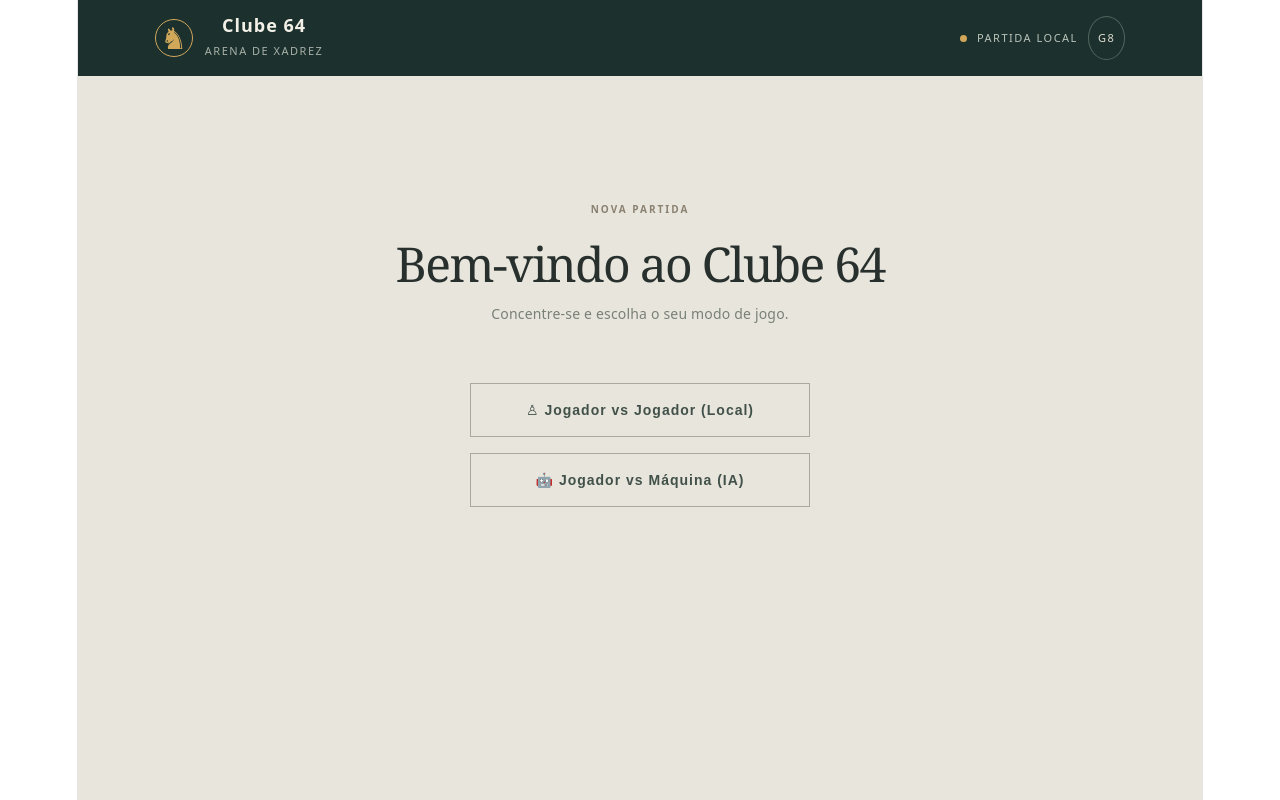
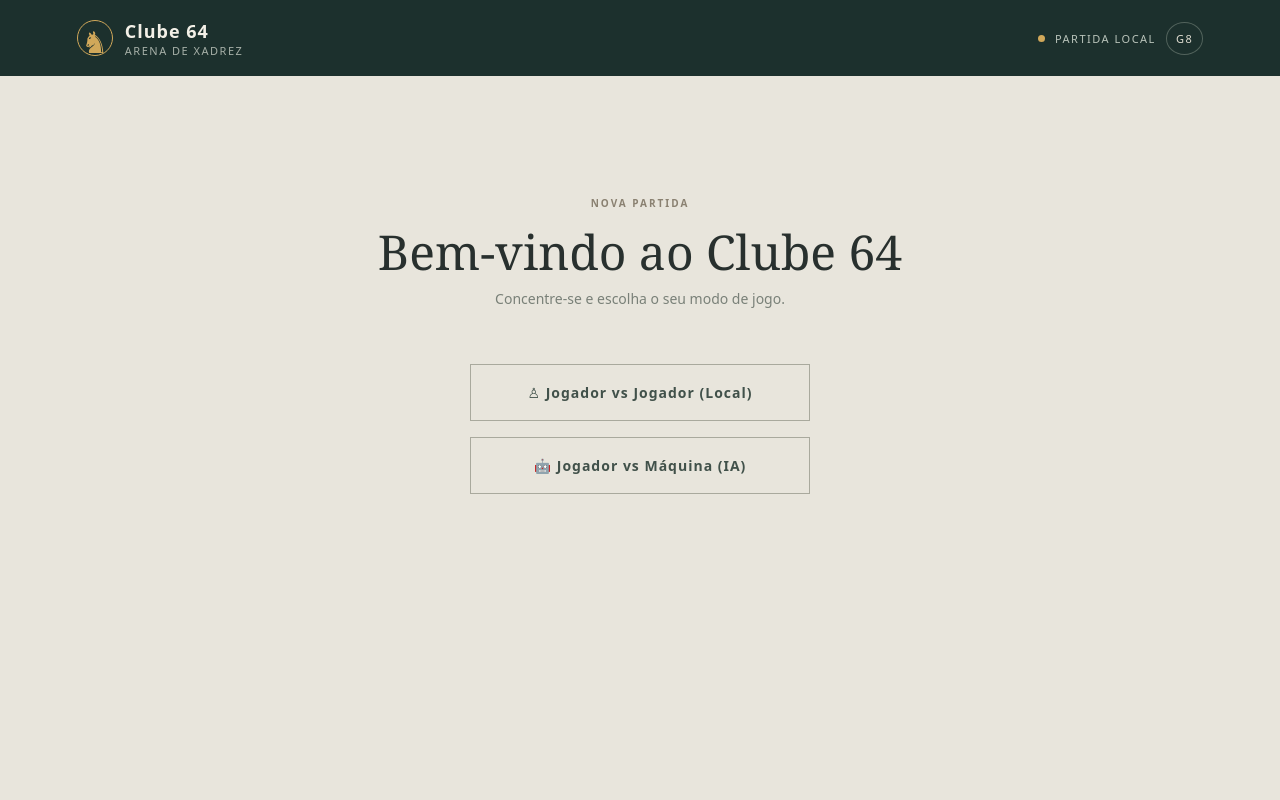
Before and after one commit to ES2-Chess-Game/chess-frontend, a React (Vite) app: page / in a window 1280 px wide. Built offline with nearby package versions, Linux system fonts and the light colour scheme.

Commit message:
fix: corrige a folha de estilos global
O bloco de mídia incompleto e os estilos do template do Vite interferiam na folha do jogo. Substitui a base por um reset válido, sem largura fixa nem tema automático.

```diff
--- a/src/index.css
+++ b/src/index.css
@@ -1,104 +1,26 @@
 :root {
-  --text: #6b6375;
-  --text-h: #08060d;
-  --bg: #fff;
-  --border: #e5e4e7;
-  --code-bg: #f4f3ec;
-  --accent: #aa3bff;
-  --accent-bg: rgba(170, 59, 255, 0.1);
-  --accent-border: rgba(170, 59, 255, 0.5);
-  --social-bg: rgba(244, 243, 236, 0.5);
-  --shadow:
-    rgba(0, 0, 0, 0.1) 0 10px 15px -3px, rgba(0, 0, 0, 0.05) 0 4px 6px -2px;
-
-  --sans: system-ui, 'Segoe UI', Roboto, sans-serif;
-  --heading: system-ui, 'Segoe UI', Roboto, sans-serif;
-  --mono: ui-monospace, Consolas, monospace;
-
-  font: 18px/145% var(--sans);
-  letter-spacing: 0.18px;
-  color-scheme: light dark;
-  color: var(--text);
-  background: var(--bg);
+  font-family: system-ui, -apple-system, "Segoe UI", sans-serif;
+  color: #253630;
+  background: #f5f3eb;
+  color-scheme: light;
   font-synthesis: none;
   text-rendering: optimizeLegibility;
   -webkit-font-smoothing: antialiased;
-  -moz-osx-font-smoothing: grayscale;
-
-  @media (max-width: 1024px) {
-    font-size: 16px;
-  }
 }
 
-@media (prefers-color-scheme: dark) {
-  :root {
-    --text: #9ca3af;
-    --text-h: #f3f4f6;
-    --bg: #16171d;
-    --border: #2e303a;
-    --code-bg: #1f2028;
-    --accent: #c084fc;
-    --accent-bg: rgba(192, 132, 252, 0.15);
-    --accent-border: rgba(192, 132, 252, 0.5);
-    --social-bg: rgba(47, 48, 58, 0.5);
-    --shadow:
-      rgba(0, 0, 0, 0.4) 0 10px 15px -3px, rgba(0, 0, 0, 0.25) 0 4px 6px -2px;
-  }
-
-  #social .button-icon {
-    filter: invert(1) brightness(2);
-  }
-}
-
-#root {
-  width: 1126px;
-  max-width: 100%;
-  margin: 0 auto;
-  text-align: center;
-  border-inline: 1px solid var(--border);
-  min-height: 100svh;
-  display: flex;
-  flex-direction: column;
+*, *::before, *::after {
   box-sizing: border-box;
 }
 
 body {
+  min-width: 0;
   margin: 0;
 }
 
-h1,
-h2 {
-  font-family: var(--heading);
-  font-weight: 500;
-  color: var(--text-h);
+#root {
+  min-height: 100svh;
 }
 
-h1 {
-  font-size: 56px;
-  letter-spacing: -1.68px;
-  margin: 32px 0;
-  @media (max-width: 1024px) {
-    font-size: 36px;
-    margin: 20px 0;
-  }
+button {
+  font: inherit;
 }
-h2 {
-  font-size: 24px;
-  line-height: 118%;
-  letter-spacing: -0.24px;
-  margin: 0 0 8px;
-  @media (max-width: 1024px) {
-  :root { font-family: 'Trebuchet MS', 'Segoe UI', sans-serif; color: #28302e; background: #e8e5dc; font-synthesis: none; text-rendering: optimizeLegibility; -webkit-font-smoothing: antialiased; }
-  #root { min-height: 100svh; }
-  body { margin: 0; }
-  button { font: inherit; }
-  border-radius: 4px;
-  color: var(--text-h);
-}
-
-code {
-  font-size: 15px;
-  line-height: 135%;
-  padding: 4px 8px;
-  background: var(--code-bg);
-}
```
